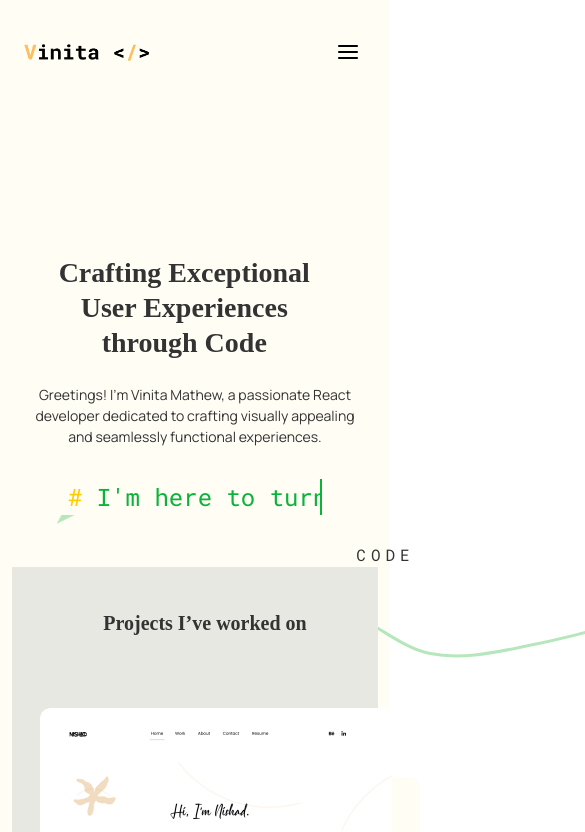
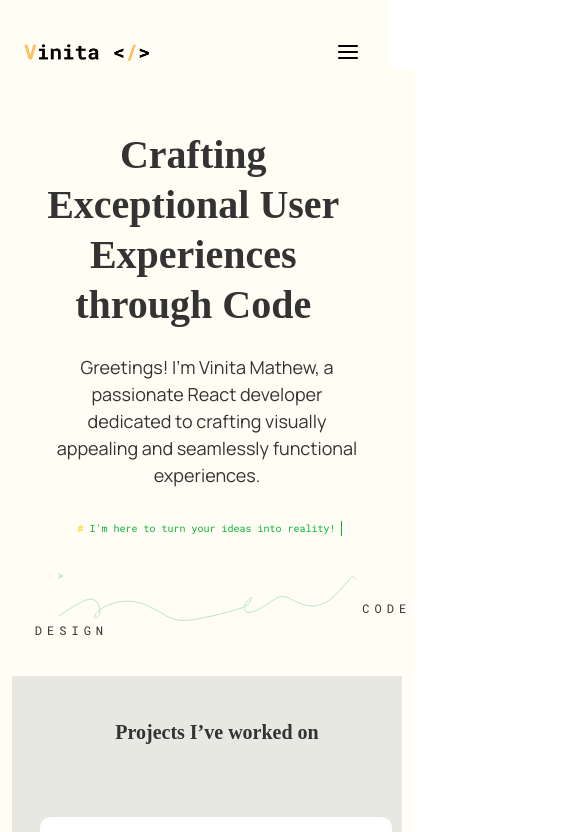
Before and after one commit to VinitaMathew/VinitaPortfolio, a React (Create React App) app: page /#/ in a window 390 px wide. Shown: the top 832 px of the page, 585 px wide, since content can reach past the window. Built offline with nearby package versions, Linux system fonts and the light colour scheme.

Commit message:
make arrow path responsive

```diff
--- a/src/components/homePage/HomePage.scss
+++ b/src/components/homePage/HomePage.scss
@@ -4,6 +4,7 @@
   display: flex;
   flex-direction: column;
   background-color: #fffdf4;
+  width: 100%;
 
   .section-heading {
     font-family: "Playfair Display ";
--- a/src/components/homePage/LandingSection/LandingSection.scss
+++ b/src/components/homePage/LandingSection/LandingSection.scss
@@ -120,6 +120,9 @@
         text-align: start;
         font-family: "Roboto Mono";
         letter-spacing: 5px;
+        width: 85%;
+        margin: auto;
+        min-height: 100px;
         .path {
           stroke-dasharray: 1367;
           stroke-dashoffset: 1437;
@@ -149,14 +152,24 @@
           width: 100%;
           margin-top: 50px;
         }
-
-        .design-text {
-          margin-top: -15px;
-        }
-        .code-text {
-          align-self: end;
-          margin-top: -130px;
-          margin-right: -55px;
+        .graph__wrapper {
+          position: relative;
+          svg {
+            overflow: visible;
+          }
+          .design-text {
+            margin-top: -15px;
+            position: absolute;
+            left: -23px;
+            bottom: -12px;
+          }
+          .code-text {
+            align-self: end;
+            margin-right: -55px;
+            position: absolute;
+            right: 0;
+            top: 23px;
+          }
         }
       }
     }
@@ -165,12 +178,13 @@
 @media only screen and (max-width: 750px) {
   .landing-section {
     background-image: none;
+    margin-top: unset;
     min-height: unset;
     .landing-page-content {
       .heading-container {
         width: 75%;
         margin: 35px 35px 20px 35px;
-        font-size: 28px;
+        font-size: 40px;
         line-height: 125%;
       }
       .details-container {
@@ -178,9 +192,20 @@
         width: 90%;
         margin: auto;
         .description {
-          font-size: 14px;
+          font-size: 18px;
+          padding-inline: 21px;
           margin-top: 24px;
         }
+        h6 {
+          margin-bottom: 40px;
+          font-size: 10px;
+        }
+      }
+    }
+    .graph__wrapper {
+      .design-text,
+      .code-text {
+        font-size: 12px;
       }
     }
   }
--- a/src/components/homePage/LandingSection/LandingSection.tsx
+++ b/src/components/homePage/LandingSection/LandingSection.tsx
@@ -1,4 +1,4 @@
-import React from "react";
+import React, { useEffect, useState } from "react";
 import "./LandingSection.scss";
 
 //const TitleIcon = require("../../../assets/title-icon.svg").default;
@@ -23,8 +23,7 @@ export default function LandingSection(props: any) {
           <div className="design-to-code">
             <div className="graph__wrapper">
               <svg
-                width="1000"
-                height="143"
+                width="100%"
                 viewBox="0 0 947 143"
                 fill="none"
                 xmlns="http://www.w3.org/2000/svg"
@@ -49,9 +48,9 @@ export default function LandingSection(props: any) {
                   </animateMotion>
                 </polyline>
               </svg>
+              <span className="design-text">DESIGN</span>
+              <span className="code-text">CODE</span>
             </div>
-            <span className="design-text">DESIGN</span>
-            <span className="code-text">CODE</span>
           </div>
         </div>
       </div>
```
